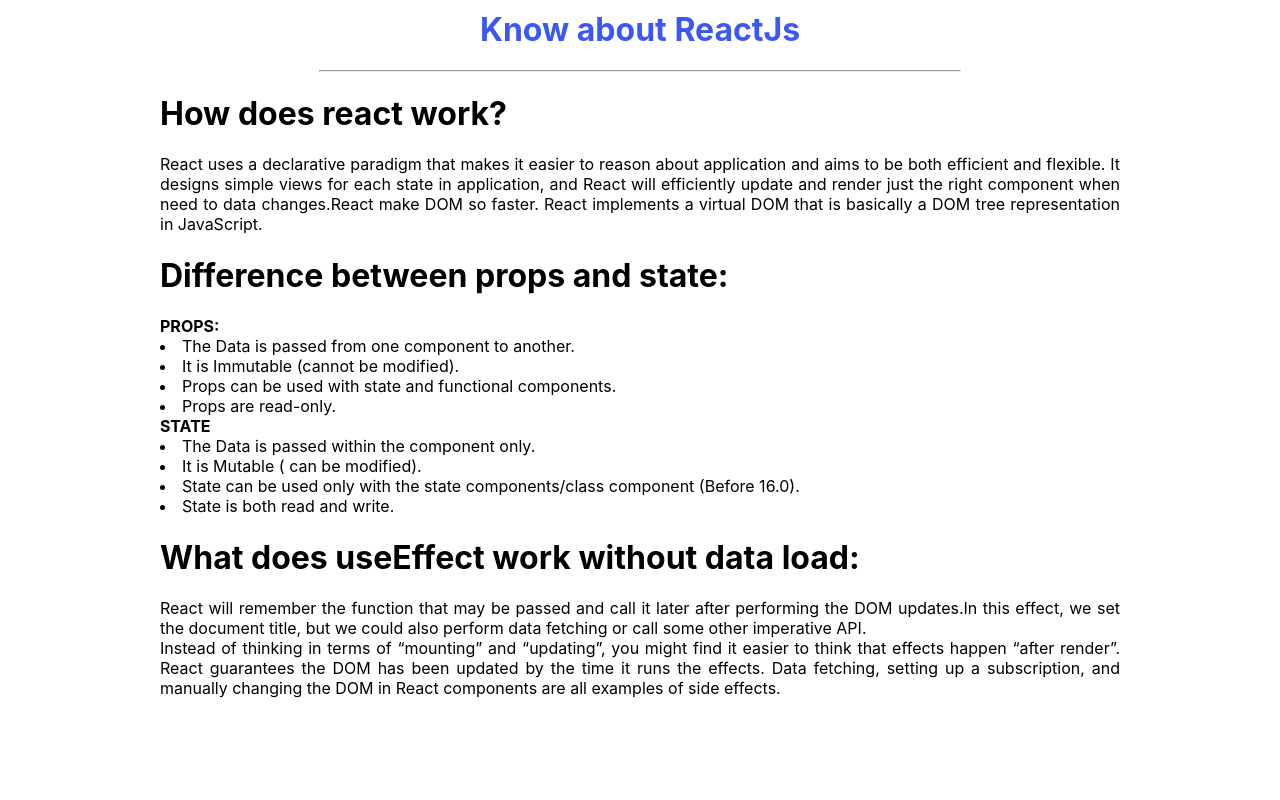
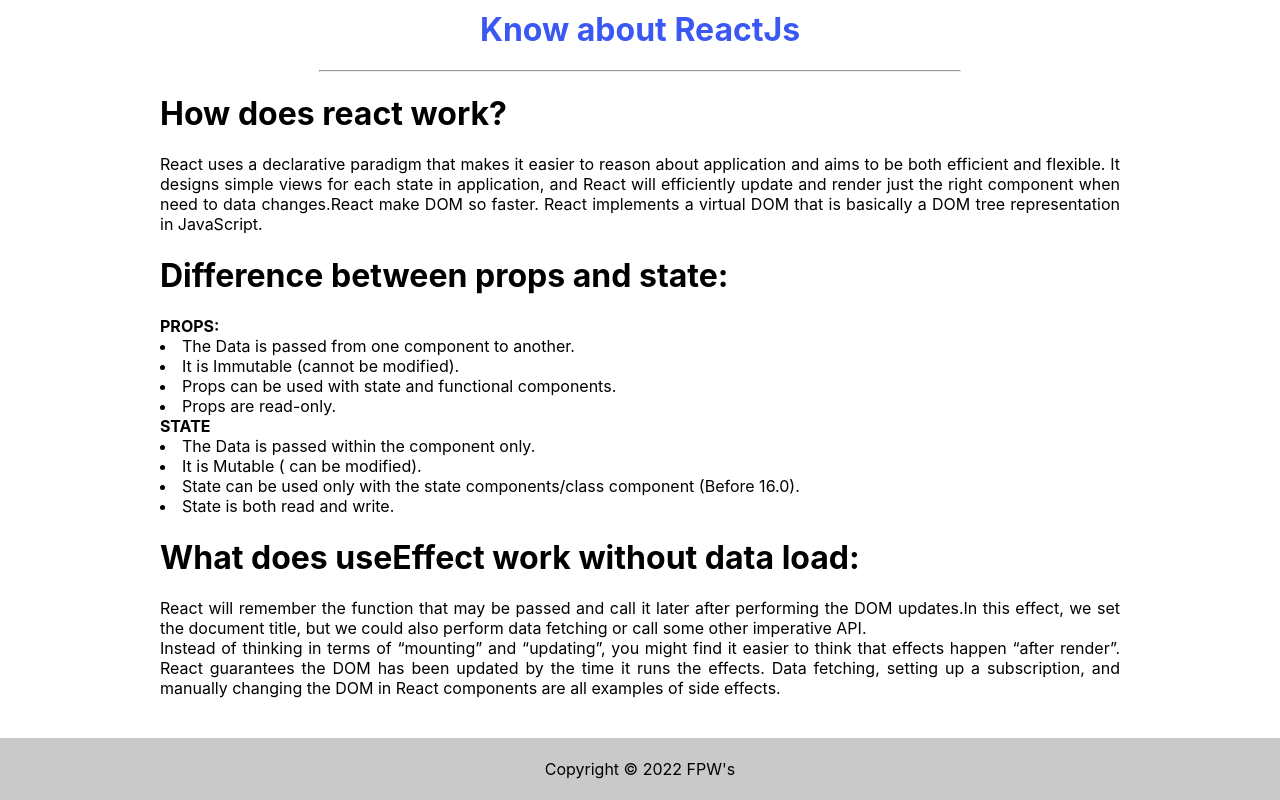
Before and after one commit to farukphero/Assignment-8-daily-activities, a React (Create React App) app: page / in a window 1280 px wide. Shown: the part 1277-2077 px from the top of the page. Before the commit the page ends 1991 px from the top, so only its background shows below. Built offline with nearby package versions, Linux system fonts and the light colour scheme.

Commit message:
footer added

```diff
--- a/src/App.js
+++ b/src/App.js
@@ -1,10 +1,12 @@
 import './App.css';
+import Footer from './components/Footer/Footer';
 import Home from './components/Home/Home';
 
 function App() {
   return (
     <div className="App">
       <Home></Home>
+      <Footer></Footer>
     </div>
   );
 }
--- /dev/null
+++ b/src/components/Footer/Footer.css
@@ -0,0 +1,5 @@
+.footer{
+  margin-top: 40px;
+  background-color: rgba(0, 0, 0, 0.213);
+  padding: 5px;
+}
--- /dev/null
+++ b/src/components/Footer/Footer.js
@@ -0,0 +1,11 @@
+import React from 'react';
+import './Footer.css'
+const Footer = () => {
+  return (
+    <div className='footer'>
+       <p>Copyright © 2022 FPW's</p>
+    </div>
+  );
+};
+
+export default Footer;
```
